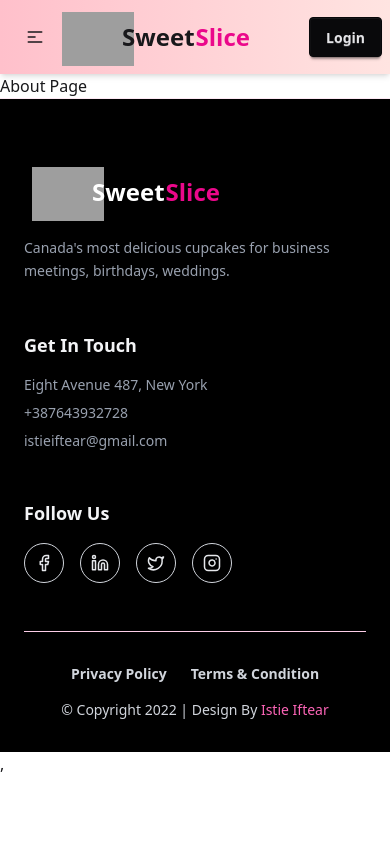
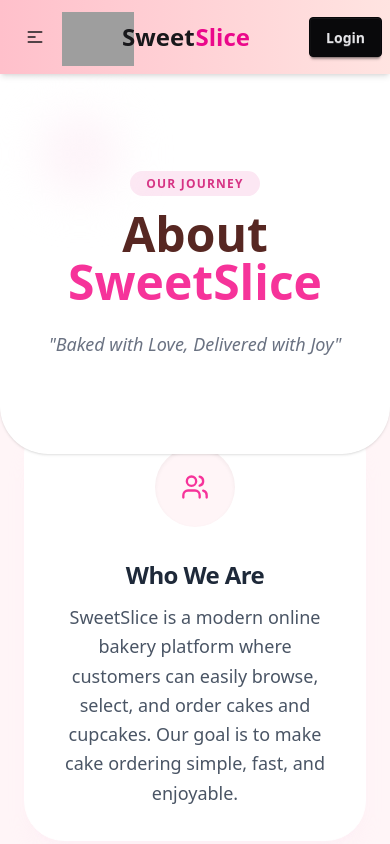
Before and after one commit to mohammademon393/Sweet-Slice, a React (Vite) app: page /about in a window 390 px wide. Shown: the top 844 px of the page. Built offline with nearby package versions, Linux system fonts and the light colour scheme; grey boxes are pictures that could not be loaded.

Commit message:
responsive and effeciant Event and about route created. then update othes components

```diff
--- a/src/Pages/About.jsx
+++ b/src/Pages/About.jsx
@@ -1,11 +1,102 @@
-import React from 'react';
+import React from "react";
+import { Users, ShoppingBag, Zap, ShieldCheck } from "lucide-react";
+import { Link } from "react-router";
 
 const About = () => {
-    return (
-        <div>
-            About Page
+  const sections = [
+    {
+      title: "Who We Are",
+      content:
+        "SweetSlice is a modern online bakery platform where customers can easily browse, select, and order cakes and cupcakes. Our goal is to make cake ordering simple, fast, and enjoyable.",
+      icon: <Users className="text-pink-500" size={28} />,
+      bgColor: "bg-white",
+    },
+    {
+      title: "What We Offer",
+      content:
+        "We offer a wide variety of freshly baked cakes and cupcakes, including birthday cakes, event-based cakes, and special combo offers. Each product is carefully prepared to ensure quality and taste.",
+      icon: <ShoppingBag className="text-pink-500" size={28} />,
+      bgColor: "bg-pink-50",
+    },
+    {
+      title: "Why SweetSlice",
+      content:
+        "SweetSlice focuses on user-friendly design, clear product categories, and smooth ordering experience. Customers can explore products easily and place orders with confidence.",
+      icon: <Zap className="text-pink-500" size={28} />,
+      bgColor: "bg-white",
+    },
+    {
+      title: "Our Promise",
+      content:
+        "We are committed to freshness, quality, and customer satisfaction. Every order is handled with care to ensure a delightful experience.",
+      icon: <ShieldCheck className="text-pink-500" size={28} />,
+      bgColor: "bg-pink-50",
+    },
+  ];
+
+  return (
+    <div className="min-h-screen bg-[#FFF5F7] text-[#572722] pb-20">
+      {/* 1. Stacked Header Section */}
+      <section className="relative text-center py-24 px-4 bg-white rounded-b-[3rem] shadow-sm">
+        <div className="max-w-3xl mx-auto">
+          <span className="bg-pink-100 text-[#D63384] px-4 py-1 rounded-full text-xs font-bold uppercase tracking-widest">
+            Our Journey
+          </span>
+          <h1 className="text-5xl md:text-6xl font-extrabold mt-4 mb-6">
+            About <span className="text-pink-500">SweetSlice</span>
+          </h1>
+          <p className="text-gray-500 text-lg italic">
+            "Baked with Love, Delivered with Joy"
+          </p>
         </div>
-    );
+        {/* Decorative Circle */}
+        <div className="absolute top-10 left-10 w-20 h-20 bg-pink-50 rounded-full -z-0 blur-xl"></div>
+      </section>
+
+      {/* 2. Content Stacks */}
+      <section className="max-w-5xl mx-auto px-6 -mt-10 space-y-8">
+        {sections.map((item, index) => (
+          <div
+            key={index}
+            className={`${item.bgColor} p-8 md:p-12 rounded-[2.5rem] shadow-xl shadow-pink-100/20 border border-white flex flex-col md:flex-row gap-8 items-center transform transition-all duration-500 hover:-translate-y-2`}
+          >
+            {/* Icon Circle */}
+            <div className="w-20 h-20 shrink-0 bg-[#FFF5F7] rounded-full flex items-center justify-center shadow-inner">
+              {item.icon}
+            </div>
+
+            {/* Text Content */}
+            <div className="text-center md:text-left">
+              <h2 className="text-2xl font-bold mb-3 text-gray-800 tracking-tight">
+                {item.title}
+              </h2>
+              <p className="text-gray-600 leading-relaxed text-lg">
+                {item.content}
+              </p>
+            </div>
+          </div>
+        ))}
+      </section>
+
+      {/* 3. Bottom CTA Stack */}
+      <section className="max-w-5xl mx-auto px-6 mt-16 text-center">
+        <div className="bg-gradient-to-r from-pink-400 to-rose-400 p-1 rounded-[2.5rem]">
+          <div className="bg-white rounded-[2.3rem] p-10">
+            <h2 className="text-3xl font-bold mb-4">
+              Ready to taste the magic?
+            </h2>
+            <p className="text-gray-500 mb-8">
+              Join thousands of happy customers who trust SweetSlice for their
+              special moments.
+            </p>
+            <Link to="/" className="bg-black text-white px-12 py-4 rounded-2xl font-bold hover:bg-pink-600 transition-all shadow-lg">
+              Order Your Cake Now
+            </Link>
+          </div>
+        </div>
+      </section>
+    </div>
+  );
 };
 
 export default About;
--- a/src/Pages/Contact.jsx
+++ b/src/Pages/Contact.jsx
@@ -11,7 +11,7 @@ import {
 
 const ContactUs = () => {
   return (
-    <section className="py-20 bg-white">
+    <section className="py-20 bg-[#FFF5F7]">
       <div className="container mx-auto px-4">
         {/* Header */}
         <div className="text-center mb-16">
@@ -25,7 +25,7 @@ const ContactUs = () => {
 
         <div className="grid grid-cols-1 lg:grid-cols-2 gap-12 items-start max-w-6xl mx-auto">
           {/* Left Side: Contact Information (Based on your Footer image) */}
-          <div className="space-y-8 bg-[#FFF5F7] p-10 rounded-3xl">
+          <div className="space-y-8 shadow-xl bg-white p-10 rounded-3xl">
             <div>
               <h3 className="text-2xl font-bold text-gray-800 mb-6 flex items-center gap-2">
                 <span className="text-pink-500">🍰</span> SweetSlice
@@ -95,7 +95,7 @@ const ContactUs = () => {
           </div>
 
           {/* Right Side: Contact Form */}
-          <div className="bg-white p-2 border border-gray-100 rounded-3xl shadow-xl shadow-pink-100/50">
+          <div className="bg-white p-2 border border-gray-100 rounded-3xl shadow-2xl shadow-pink-100/50">
             <form className="p-8 space-y-4">
               <div className="grid grid-cols-1 md:grid-cols-2 gap-4">
                 <div className="space-y-2">
--- a/src/Pages/Events.jsx
+++ b/src/Pages/Events.jsx
@@ -1,11 +1,129 @@
-import React from 'react';
+import React from "react";
+import { Calendar, Gift, Star, Clock } from "lucide-react";
+import { Link } from "react-router";
 
 const Events = () => {
-    return (
-        <div>
-            <h1 className="text-4xl font-bold text-center mt-12">Events</h1>
+  const eventList = [
+    {
+      id: 1,
+      title: "Valentine's Special",
+      date: "Feb 14, 2026",
+      desc: "Celebrate love with our signature heart-shaped strawberry cakes and custom gift boxes.",
+      image: "https://i.ibb.co/N2pRg8sy/Valentine-Cake.jpg",
+      tag: "Trending",
+    },
+    {
+      id: 2,
+      title: "Birthday Bash Combo",
+      date: "Available Always",
+      desc: "Get a customized theme cake with 12 matching cupcakes. Perfect for any age!",
+      image: "https://i.ibb.co/69cXbSk/Birthday-Cake.avif",
+      tag: "Best Seller",
+    },
+    {
+      id: 3,
+      title: "Mother's Day Tea",
+      date: "May 10, 2026",
+      desc: "A delicate collection of floral-themed cupcakes and premium tea-infused sponges.",
+      image: "https://i.ibb.co/RkJGD9LR/Mothers-Day-Cake.webp",
+      tag: "Upcoming",
+    },
+  ];
+
+  return (
+    <div className="min-h-screen bg-[#FFF5F7]">
+      {/* 1. Hero Header */}
+      <section className="py-20 text-center bg-white rounded-b-[4rem] shadow-sm">
+        <h1 className="text-5xl font-extrabold text-gray-900 mb-4">
+          Celebrations & <span className="text-pink-500">Events</span>
+        </h1>
+        <p className="text-gray-500 max-w-xl mx-auto px-4">
+          Make your special moments unforgettable with SweetSlice's exclusive
+          event collections.
+        </p>
+      </section>
+
+      {/* 2. Events Grid */}
+      <section className="max-w-6xl mx-auto px-6 py-16">
+        <div className="grid grid-cols-1 md:grid-cols-3 gap-10">
+          {eventList.map((event) => (
+            <div
+              key={event.id}
+              className="bg-white rounded-[2.5rem] overflow-hidden shadow-xl shadow-pink-100/50 group hover:-translate-y-3 transition-all duration-500"
+            >
+              {/* Image Container */}
+              <div className="relative h-64 overflow-hidden">
+                <img
+                  src={event.image}
+                  alt={event.title}
+                  className="w-full h-full object-cover group-hover:scale-110 transition-transform duration-700"
+                />
+                <span className="absolute top-4 left-4 bg-white/90 backdrop-blur-sm text-pink-600 px-4 py-1 rounded-full text-xs font-bold shadow-sm">
+                  {event.tag}
+                </span>
+              </div>
+
+              {/* Content */}
+              <div className="p-8">
+                <div className="flex items-center gap-2 text-pink-400 mb-3 text-sm font-medium">
+                  <Calendar size={16} />
+                  <span>{event.date}</span>
+                </div>
+                <h3 className="text-2xl font-bold text-gray-800 mb-4">
+                  {event.title}
+                </h3>
+                <p className="text-gray-500 text-sm leading-relaxed mb-6">
+                  {event.desc}
+                </p>
+                <button className="w-full py-3 border-2 border-pink-100 text-pink-500 font-bold rounded-2xl hover:bg-pink-500 hover:text-white hover:border-pink-500 transition-all">
+                  View Collection
+                </button>
+              </div>
+            </div>
+          ))}
         </div>
-    );
+      </section>
+
+      {/* 3. Custom Event Booking Section (Stacked Design) */}
+      <section className="max-w-5xl mx-auto px-6 pb-20">
+        <div className="bg-black text-white rounded-[3rem] p-10 md:p-16 flex flex-col md:flex-row items-center justify-between gap-10">
+          <div className="max-w-md">
+            <h2 className="text-3xl md:text-4xl font-bold mb-6">
+              Planning a Big Event?
+            </h2>
+            <div className="space-y-4">
+              <div className="flex items-center gap-4">
+                <div className="p-2 bg-pink-500 rounded-lg">
+                  <Star size={20} />
+                </div>
+                <p>Weddings & Corporate Catering</p>
+              </div>
+              <div className="flex items-center gap-4">
+                <div className="p-2 bg-pink-500 rounded-lg">
+                  <Clock size={20} />
+                </div>
+                <p>Order at least 7 days in advance</p>
+              </div>
+              <div className="flex items-center gap-4">
+                <div className="p-2 bg-pink-500 rounded-lg">
+                  <Gift size={20} />
+                </div>
+                <p>Customized Packaging Included</p>
+              </div>
+            </div>
+          </div>
+
+          <div className="bg-white/10 backdrop-blur-md p-8 rounded-[2rem] border border-white/20 text-center">
+            <p className="text-pink-300 font-bold mb-2">Need Help?</p>
+            <h4 className="text-2xl font-bold mb-6">Book a Consultation</h4>
+            <Link to="/contact" className="bg-white text-black px-10 py-4 rounded-2xl font-bold hover:bg-pink-500 hover:text-white transition-all">
+              Contact Us
+            </Link>
+          </div>
+        </div>
+      </section>
+    </div>
+  );
 };
 
 export default Events;
```
